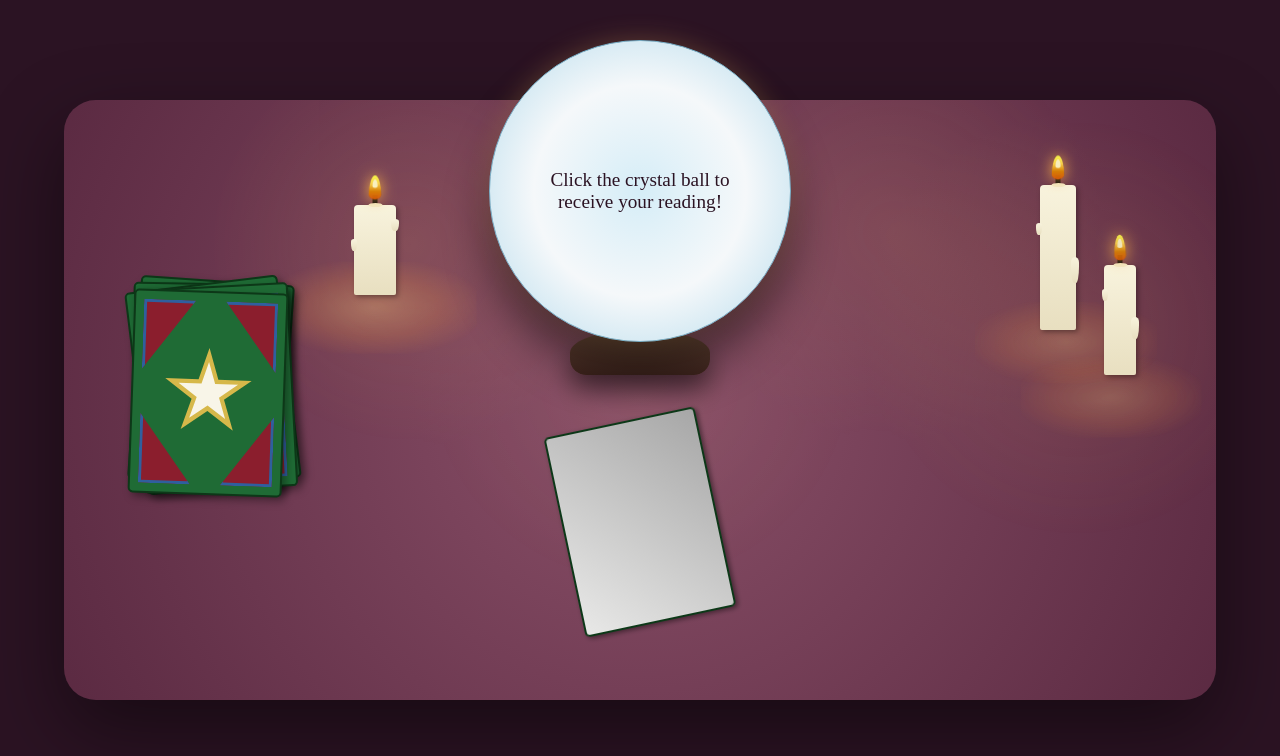
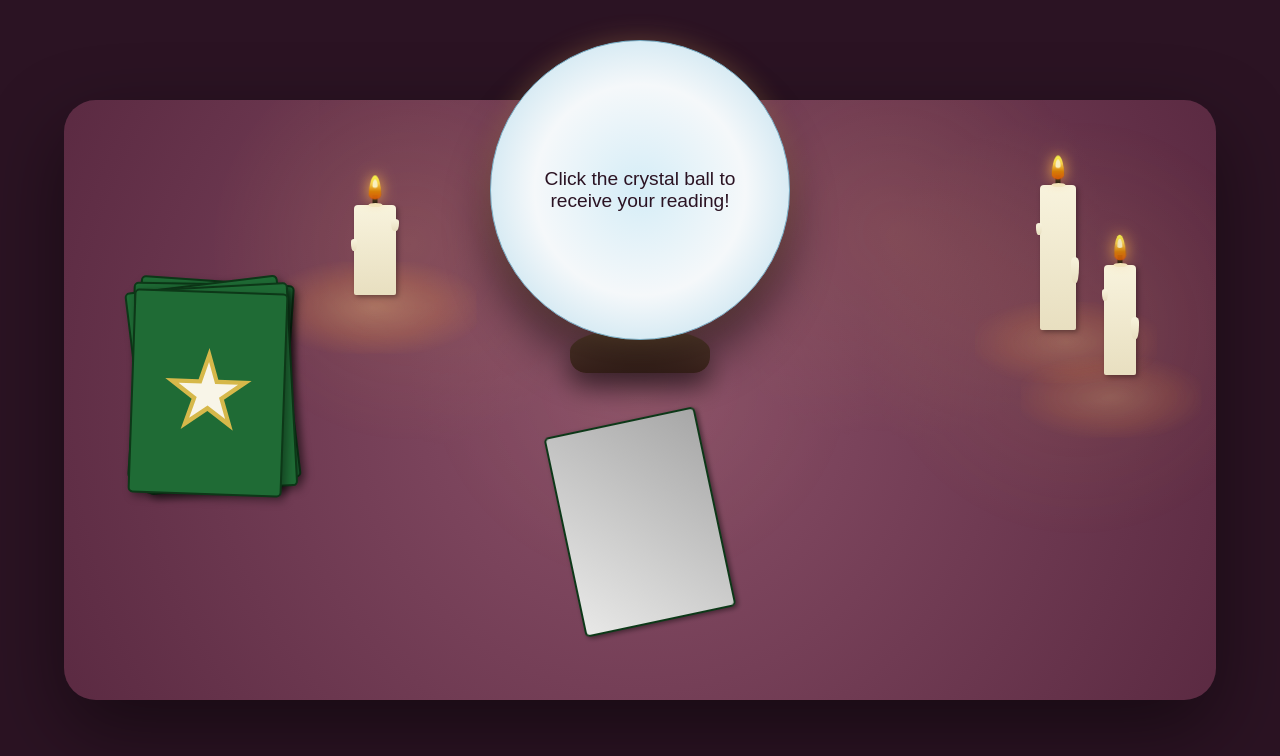
Before and after one commit to Reaginz/mixed-messages, a website: page index.html in a window 1280 px wide. Drawn offline with Linux system fonts and the light colour scheme.

Commit message:
Refactor tarot reader HTML

```diff
--- a/index.html
+++ b/index.html
@@ -4,56 +4,27 @@
         <meta charset="UTF-8" />
         <meta name="viewport" content="width=device-width, initial-scale=1.0" />
 
-        <title>Mixed Messages</title>
+        <title>Mixed Messages | Bad Tarot Reader</title>
 
         <link href="./styles.css" rel="stylesheet" />
     </head>
     <body>
-        <main class="table-scene">
-            <div class="card-deck">
-                <div class="deck-card deck-card-1">
-                    <span class="corner top-left"></span>
-                    <span class="corner top-right"></span>
-                    <span class="corner bottom-left"></span>
-                    <span class="corner bottom-right"></span>
-                </div>
-
-                <div class="deck-card deck-card-2">
-                    <span class="corner top-left"></span>
-                    <span class="corner top-right"></span>
-                    <span class="corner bottom-left"></span>
-                    <span class="corner bottom-right"></span>
-                </div>
-
-                <div class="deck-card deck-card-3">
-                    <span class="corner top-left"></span>
-                    <span class="corner top-right"></span>
-                    <span class="corner bottom-left"></span>
-                    <span class="corner bottom-right"></span>
-                </div>
-
-                <div class="deck-card deck-card-4">
-                    <span class="corner top-left"></span>
-                    <span class="corner top-right"></span>
-                    <span class="corner bottom-left"></span>
-                    <span class="corner bottom-right"></span>
-                </div>
-
-                <div class="deck-card deck-card-5">
-                    <span class="corner top-left"></span>
-                    <span class="corner top-right"></span>
-                    <span class="corner bottom-left"></span>
-                    <span class="corner bottom-right"></span>
-                </div>
+        <main class="table-scene" aria-label="Bad tarot reader">
+            <div class="card-deck" aria-hidden="true">
+                <div class="deck-card deck-card-1"></div>
+                <div class="deck-card deck-card-2"></div>
+                <div class="deck-card deck-card-3"></div>
+                <div class="deck-card deck-card-4"></div>
+                <div class="deck-card deck-card-5"></div>
             </div>
 
-            <div class="table-glows">
+            <div class="table-glows" aria-hidden="true">
                 <div class="table-glow glow-left"></div>
                 <div class="table-glow glow-upper-right"></div>
                 <div class="table-glow glow-lower-right"></div>
             </div>
 
-            <div class="candles">
+            <div class="candles" aria-hidden="true">
                 <div class="candle candle-short">
                     <div class="flame"></div>
                     <div class="wick"></div>
@@ -71,13 +42,13 @@
             </div>
 
             <div class="crystal-ball-stand">
-                <div class="crystal-ball">
-                    <p class="reading-text">Click the crystal ball to receive your reading!</p>
-                </div>
-                <div class="plinth"></div>
+                <button class="crystal-ball" type="button">
+                    <span class="reading-text">Click the crystal ball to receive your reading!</span>
+                </button>
+                <div class="plinth" aria-hidden="true"></div>
             </div>
 
-            <div class="card">
+            <div class="card" aria-hidden="true">
                 <div class="card-symbol"></div>
             </div>
         </main>
```
